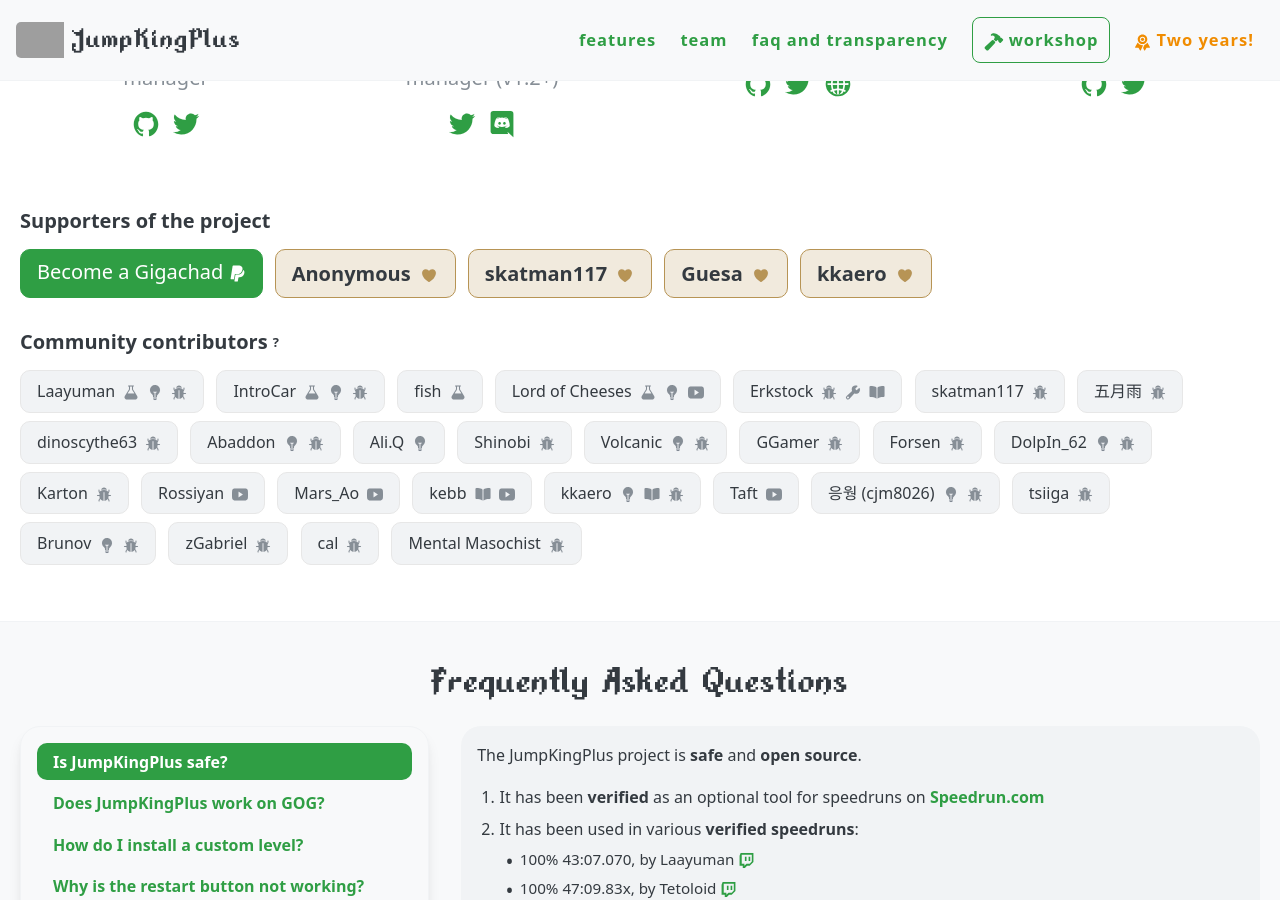
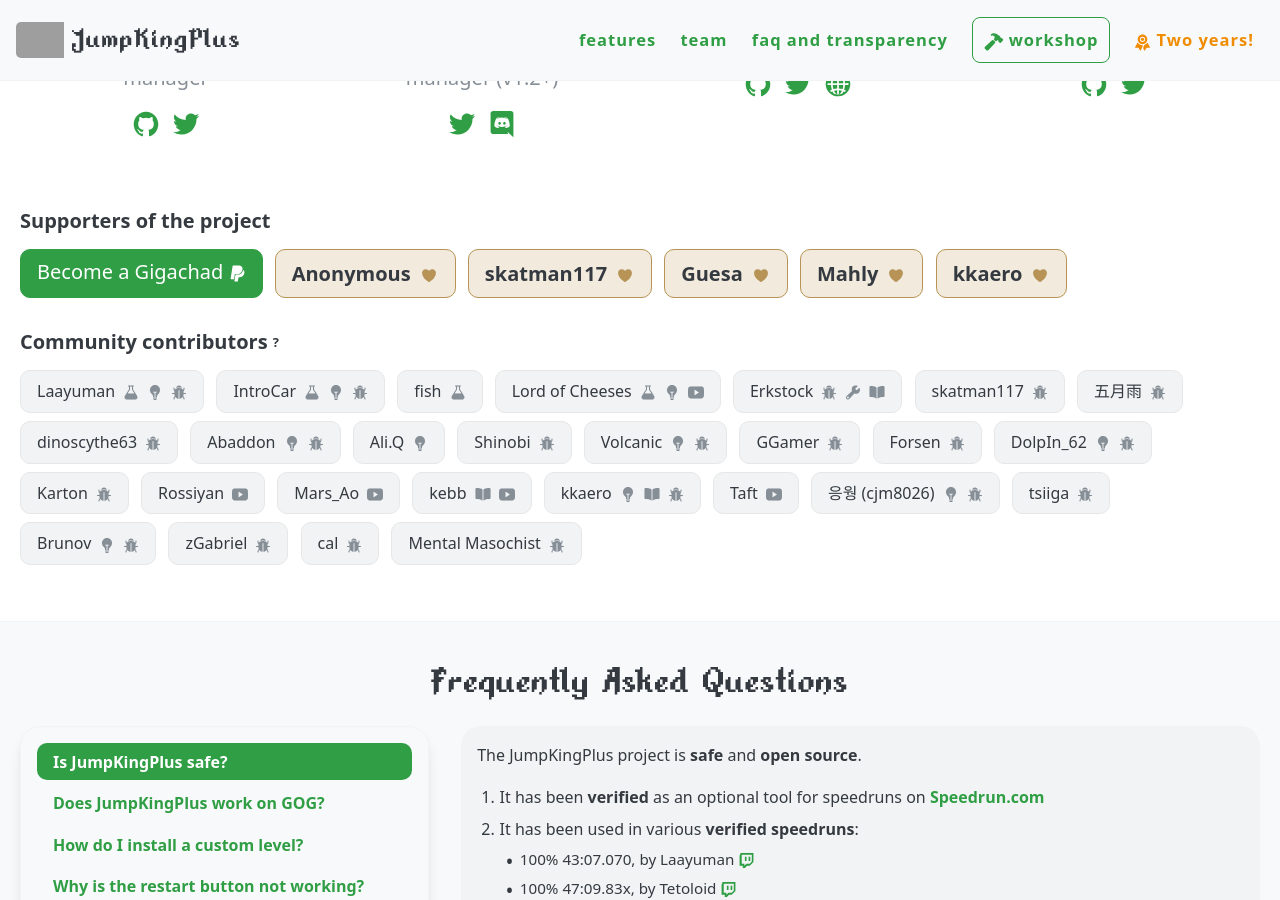
Before and after one commit to YutaGoto/JumpKingPlus.github.io, a Jekyll site: the page built from index.html, in a window 1280 px wide and 900 px high, scrolled down 2036 px. Built offline with Jekyll 4.4.1, drawn with Linux system fonts in a browser that asks for light colours; the list of posts is cut into pages by our own code; grey boxes are pictures that could not be loaded.

Commit message:
Update supporters.json

```diff
--- a/_data/supporters.json
+++ b/_data/supporters.json
@@ -13,6 +13,10 @@
             "amount": 6
         },
         {
+            "name": "Mahly",
+            "amount": 5
+        },
+        {
             "name": "kkaero",
             "amount": 0.69
         }
```
